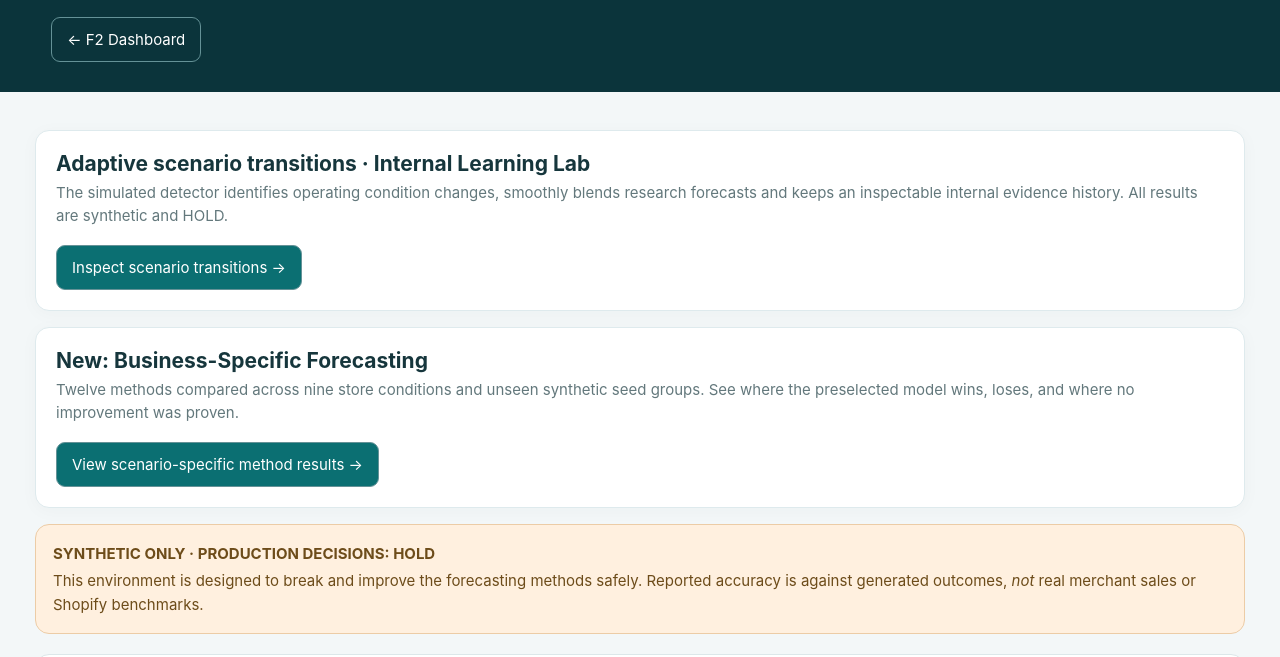
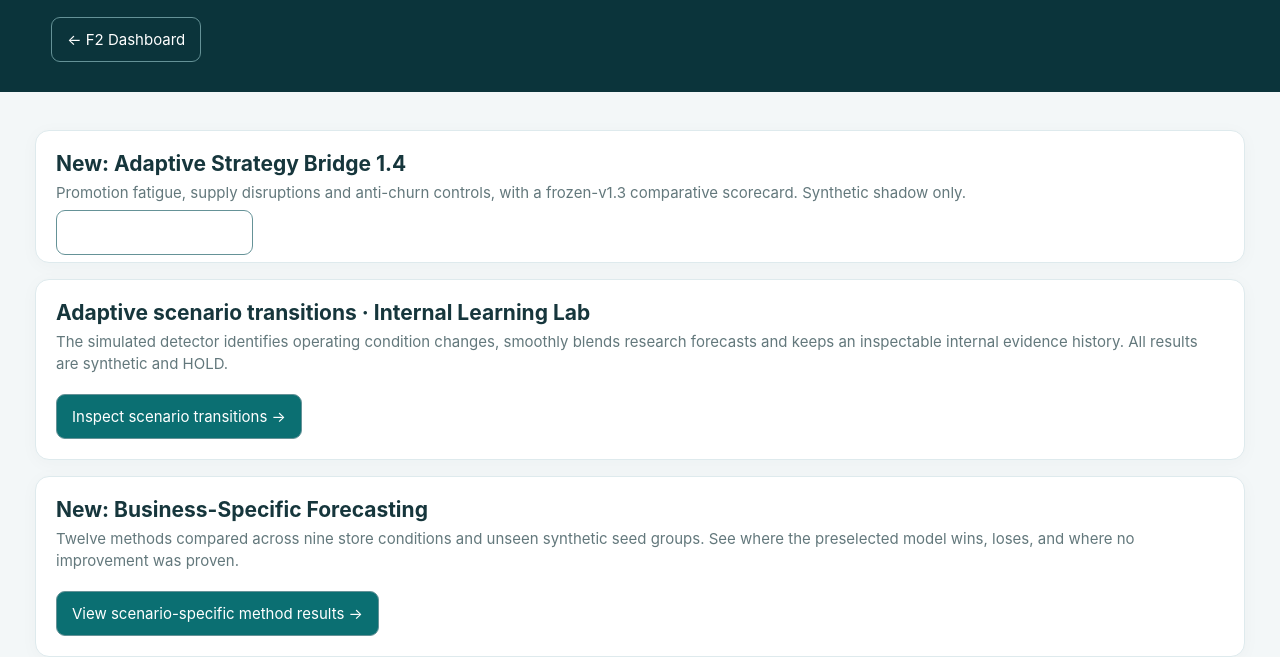
Before and after one commit to wfowlkes/f2-business-advisor-, a plain HTML site: page lab/index.html in a window 1280 px wide. Shown: the part 133-790 px from the top of the page. Drawn offline with Linux system fonts and the light colour scheme.

Commit message:
Integrate causal bridge v1.4 — lab/index.html

```diff
--- a/lab/index.html
+++ b/lab/index.html
@@ -3,7 +3,7 @@
 <title>F2 Synthetic Business Testing Lab</title><link rel="stylesheet" href="style.css"></head>
 <body><header class="top"><div><p class="eyebrow">F2 Commerce / Learning Lab v1.2</p><h1>Synthetic Business Testing Lab</h1><p>Nine simulated stores, including new structural stress tests. Frozen model comparisons plus scenario-specific forecasting research. No live Shopify data.</p></div><a class="back" href="../">← F2 Dashboard</a></header>
 <main>
-<section class="section"><h2>Adaptive scenario transitions · Internal Learning Lab</h2><p>The simulated detector identifies operating condition changes, smoothly blends research forecasts and keeps an inspectable internal evidence history. All results are synthetic and HOLD.</p><a href="transitions.html" class="back" style="display:inline-block;background:#0b6f72">Inspect scenario transitions →</a></section>
+<section class="section"><h2>New: Adaptive Strategy Bridge 1.4</h2><p>Promotion fatigue, supply disruptions and anti-churn controls, with a frozen-v1.3 comparative scorecard. Synthetic shadow only.</p><a href="bridge.html" class="back">View strategy bridge →</a></section><section class="section"><h2>Adaptive scenario transitions · Internal Learning Lab</h2><p>The simulated detector identifies operating condition changes, smoothly blends research forecasts and keeps an inspectable internal evidence history. All results are synthetic and HOLD.</p><a href="transitions.html" class="back" style="display:inline-block;background:#0b6f72">Inspect scenario transitions →</a></section>
 <section class="section"><h2>New: Business-Specific Forecasting</h2><p>Twelve methods compared across nine store conditions and unseen synthetic seed groups. See where the preselected model wins, loses, and where no improvement was proven.</p><a href="strategies.html" class="back" style="display:inline-block;background:#0b6f72">View scenario-specific method results →</a></section>
 <section class="warning" role="status"><strong>SYNTHETIC ONLY · PRODUCTION DECISIONS: HOLD</strong> This environment is designed to break and improve the forecasting methods safely. Reported accuracy is against generated outcomes, <em>not</em> real merchant sales or Shopify benchmarks.</section>
 <section class="toolbar" aria-label="Experiment settings"><label for="seed">Reproducible seed <input type="number" id="seed" value="101" min="1" max="999999900" step="1" inputmode="numeric"></label><label for="replicates">Simulated runs per store <select id="replicates"><option value="1">1 run (fast)</option><option value="3" selected>3 runs (recommended)</option><option value="5">5 runs (stress)</option></select></label><button id="run" type="button">Run Learning Lab</button><button id="export" type="button" class="secondary" disabled>Export snapshot JSON</button></section>
```
